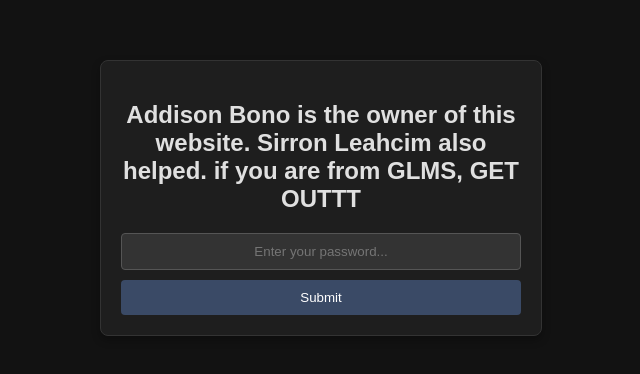
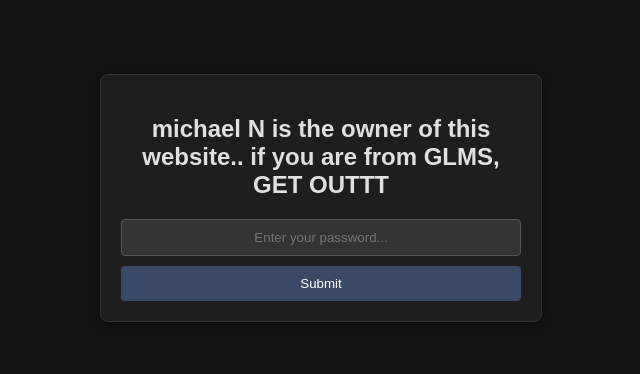
Before and after one commit to vexinity99/document13, a plain HTML site: page index.html in a window 1280 px wide. Shown: the part 202-576 px from the top of the page, without its empty margins (319-959 px from the left). Drawn offline with Linux system fonts and the light colour scheme.

Commit message:
Update index.html

```diff
--- a/index.html
+++ b/index.html
@@ -63,7 +63,7 @@
 <body>
 
 <div id="password-container">
-    <h2>Addison Bono is the owner of this website. Sirron Leahcim also helped. if you are from GLMS, GET OUTTT</h2>
+    <h2>michael N is the owner of this website.. if you are from GLMS, GET OUTTT</h2>
     <input type="password" id="password-input" placeholder="Enter your password..." />
     <button id="submit-password">Submit</button>
 </div>
```
